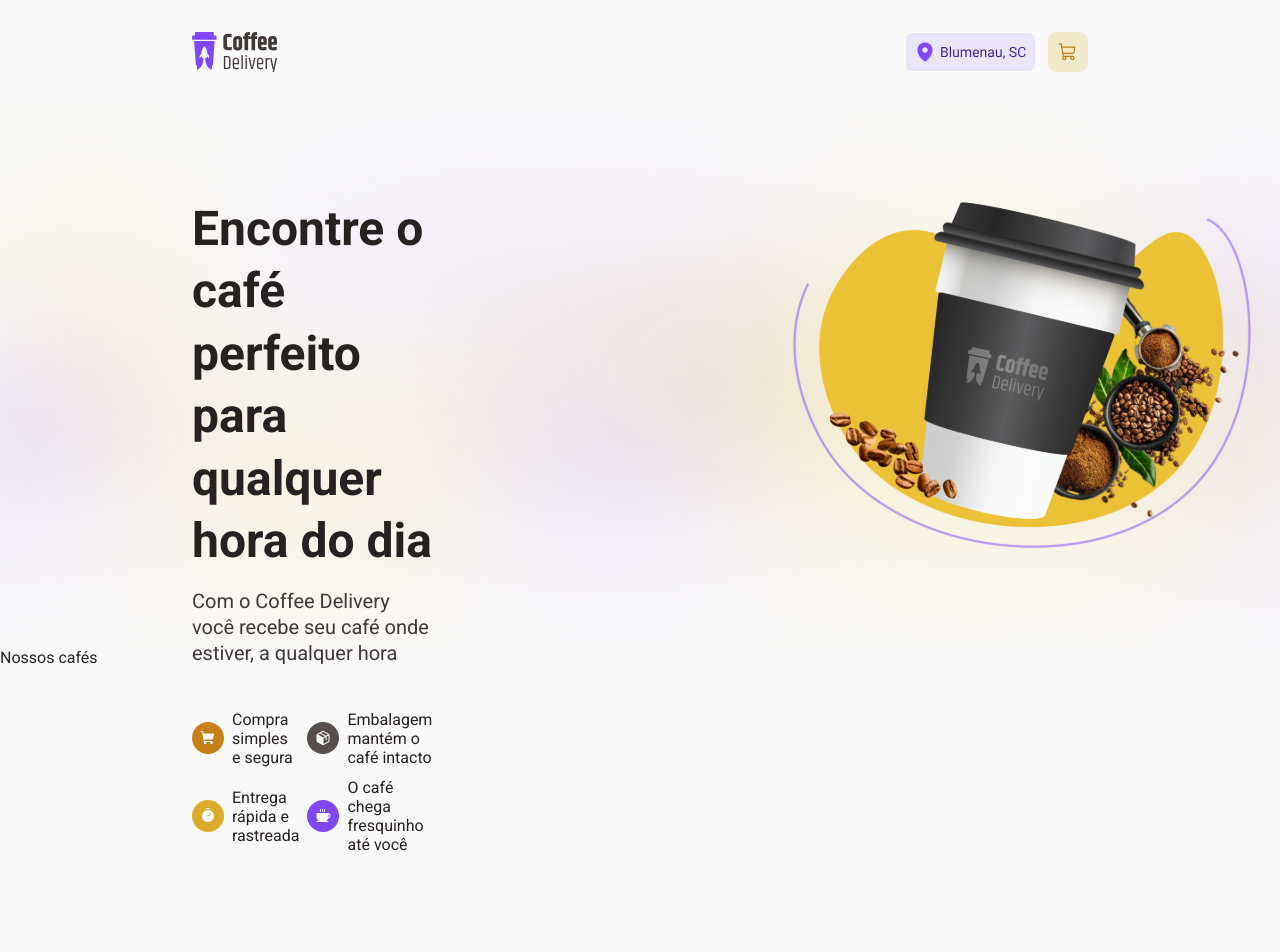
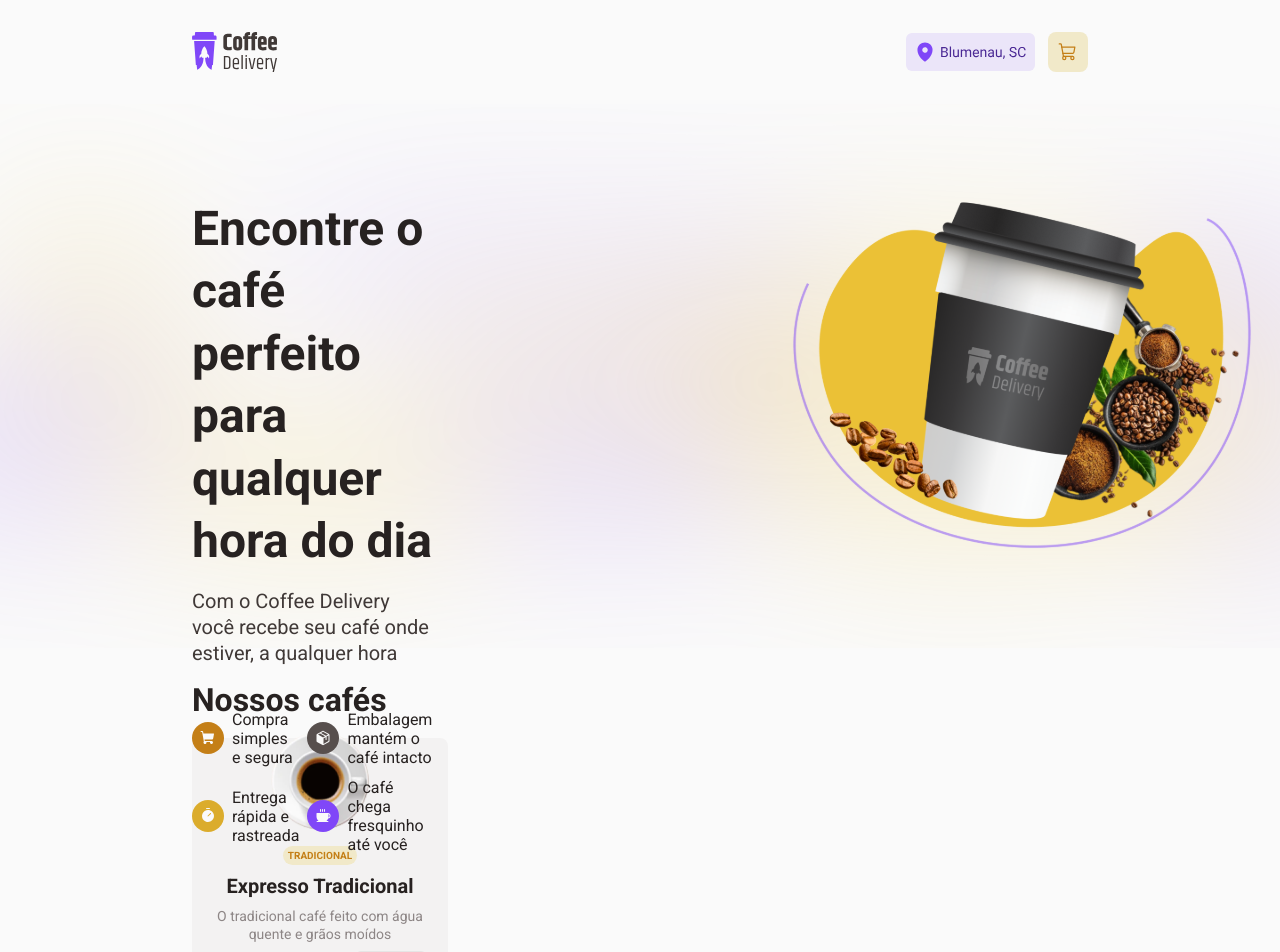
Before and after one commit to antonioRenato/Coffee-Delivery-React, a React (Vite) app: page / in a window 1280 px wide. Shown: the top 952 px of the page. Before the commit the page ends 854 px from the top, so only its background shows below. Built offline with nearby package versions, Linux system fonts and the light colour scheme.

Commit message:
create item

```diff
--- a/src/components/Sumarry/index.tsx
+++ b/src/components/Sumarry/index.tsx
@@ -5,10 +5,14 @@ import CoffeeIcon from '../../assets/icons/CoffeeIcon.svg'
 import ShoppingCartIcon from '../../assets/icons/ShoppingCartIcon.svg'
 import TimerIcon from '../../assets/icons/TimerIcon.svg'
 
+import ExpressoImg from '../../assets/expresso.svg'
+
 import {
   CoffeeLogo,
+  MainItem,
   SummaryBackground,
   SummaryIcons,
+  SummaryMain,
   SummaryText,
 } from './styles'
 
@@ -37,12 +41,24 @@ export function Summary() {
           <img src={coffeeLogo} alt="" />
         </CoffeeLogo>
       </SummaryBackground>
-      <div>
+      <SummaryMain>
         <span>Nossos cafés</span>
-        <div>
-          <div></div>
-        </div>
-      </div>
+
+        <MainItem>
+          <img src={ExpressoImg} alt="" />
+          <p className="tag">TRADICIONAL</p>
+          <span>Expresso Tradicional</span>
+          <p>O tradicional café feito com água quente e grãos moídos</p>
+          <div className="price">
+            <span>R$ 9,90</span>
+            <div>
+              <button>-</button>
+              <p>1</p>
+              <button>+</button>
+            </div>
+          </div>
+        </MainItem>
+      </SummaryMain>
     </>
   )
 }
--- a/src/components/Sumarry/styles.ts
+++ b/src/components/Sumarry/styles.ts
@@ -66,3 +66,133 @@ export const SummaryIcons = styled.div`
     width: 2rem; /* Preenche a largura da coluna */
   }
 `
+
+export const SummaryMain = styled.main`
+  margin: auto 12rem;
+  margin-top: 2rem;
+
+  > span {
+    font-weight: 800;
+    font-size: 32px;
+    line-height: 130%;
+  }
+`
+
+export const MainItem = styled.div`
+  width: 16rem;
+  height: 19.375rem;
+  border-radius: 8px;
+
+  background-color: ${(props) => props.theme['--white-400']};
+
+  display: flex;
+  flex-direction: column;
+  align-items: center;
+  justify-content: center;
+  gap: 0.5rem;
+
+  margin-top: 1rem;
+  margin-bottom: 2rem;
+
+  img {
+    margin-top: -4rem;
+  }
+
+  .tag {
+    display: flex;
+    align-items: center;
+    justify-content: center;
+
+    margin-top: 0.4rem;
+    font-weight: 700;
+    font-size: 10px;
+    font-weight: bold;
+    line-height: 130%;
+
+    border-radius: 999px;
+    height: 1.2rem;
+    width: 4.6rem;
+    /* identical to box height, or 13px */
+    /* Brand / Yellow Dark */
+    color: ${(props) => props.theme['--yellow-700']};
+    background-color: ${(props) => props.theme['--yellow-300']};
+  }
+
+  > span {
+    font-weight: 700;
+    font-size: 20px;
+    line-height: 130%;
+  }
+
+  p {
+    font-weight: 400;
+    font-size: 14px;
+    line-height: 130%;
+    /* or 18px */
+
+    text-align: center;
+    color: ${(props) => props.theme['--gray-300']};
+
+    margin: 0 0.5rem;
+  }
+
+  .price {
+    width: 100%;
+
+    display: flex;
+    flex-direction: row;
+    align-items: center;
+    justify-content: space-around;
+    gap: 2rem;
+
+    span {
+      font-weight: 700;
+      font-size: 20px;
+      line-height: 130%;
+      /* or 31px */
+
+      text-align: center;
+      /* Base/Text */
+      color: ${(props) => props.theme['--gray-500']};
+    }
+
+    div {
+      display: flex;
+      flex-direction: row;
+      align-items: center;
+
+      width: 4.5rem;
+      height: 2.4rem;
+
+      background: ${(props) => props.theme['--white-600']};
+      border-radius: 6px;
+
+      p {
+        font-weight: 400;
+        font-size: 16px;
+        line-height: 130%;
+
+        color: ${(props) => props.theme['--gray-900']};
+      }
+
+      button {
+        color: ${(props) => props.theme['--purple-500']};
+
+        display: flex;
+        align-items: center;
+        justify-content: center;
+
+        font-weight: 400;
+        font-size: 24px;
+        line-height: 140%;
+
+        background: ${(props) => props.theme['--white-600']};
+
+        width: 2rem;
+        border: 0;
+
+        cursor: pointer;
+      }
+    }
+  }
+`
```
